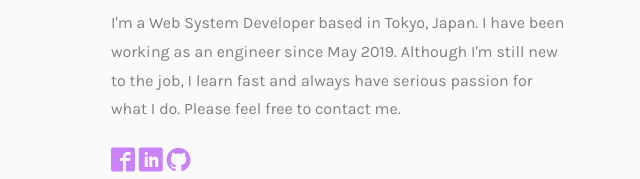
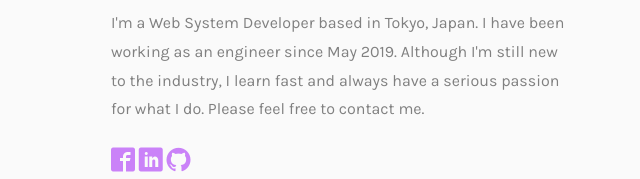
Before and after one commit to Nami5011/Nami5011.github.io, a plain HTML site: page index.html in a window 1280 px wide. Shown: the part 537-716 px from the top of the page, 640-1280 px from the left. Drawn offline with nearby package versions, Linux system fonts and the light colour scheme; files whose address does not match are found by name; a web font is replaced by a local one.

Commit message:
update my profile

```diff
--- a/index.html
+++ b/index.html
@@ -151,8 +151,8 @@
 									上京・転職し現在は客先常駐のSEとしてウェブシステムの開発をやっています。
 									自社ではホームページを改修するプロジェクトのPLを担当し、個人でもウェブサイトを制作してます。</p>
 								<p>I'm a Web System Developer based in Tokyo, Japan.
-									I have been working as an engineer since May 2019. Although I'm still new to the job,
-									I learn fast and always have serious passion for what I do.
+									I have been working as an engineer since May 2019. Although I'm still new to the industry,
+									I learn fast and always have a serious passion for what I do.
 									Please feel free to contact me. </p>
 								<p class="colorlib-social-icons">
 									<a href="https://www.facebook.com/profile.php?id=100013024509114&amp;viewas=100000686899395" title="Facebook"><i class="icon-facebook2"></i></a>
```
